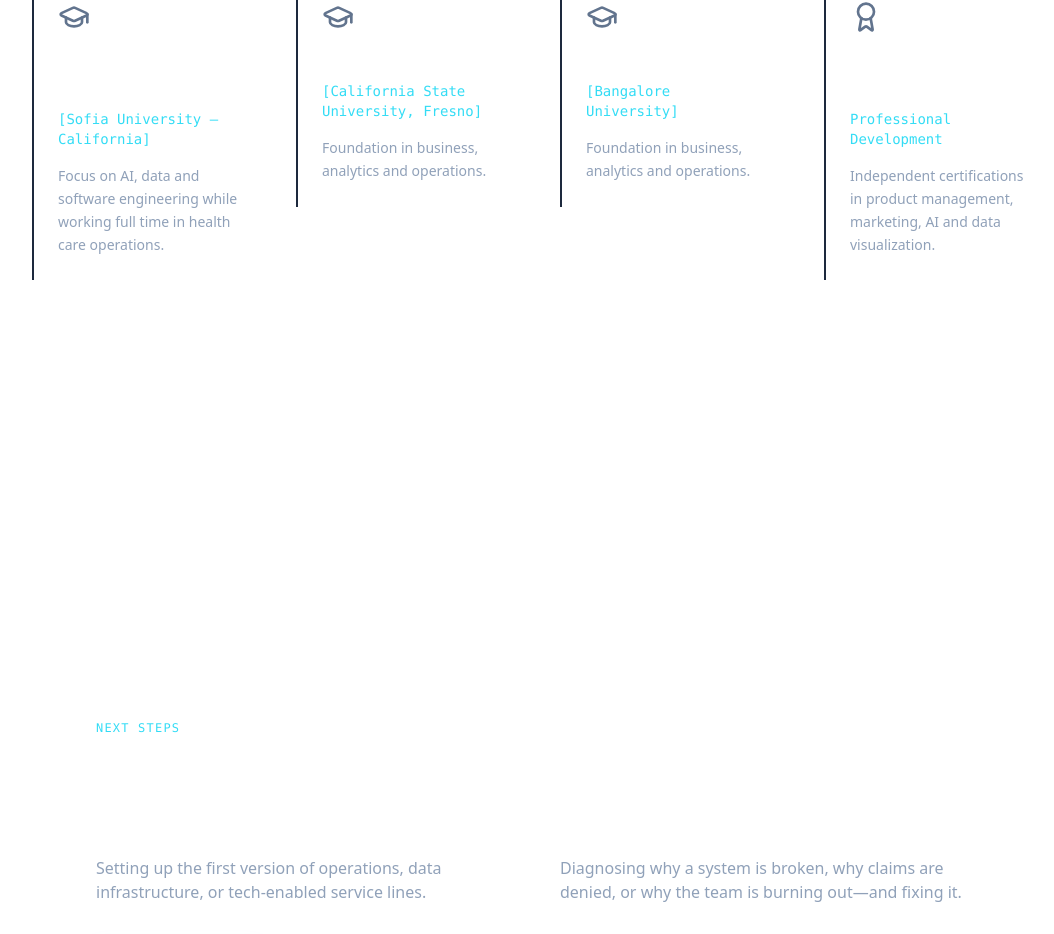
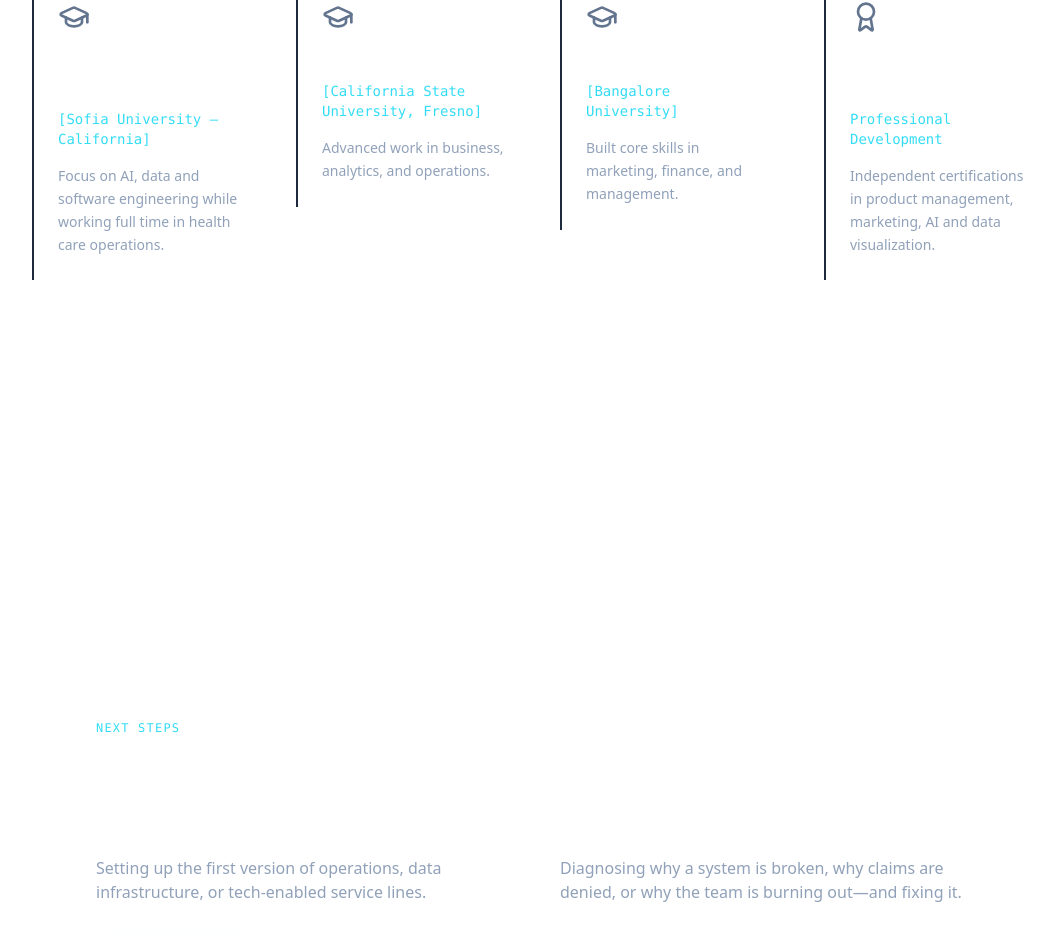
Before and after one commit to sharathkul/portfolio, a Next.js app: page / in a window 1280 px wide. Shown: the part 4946-5880 px from the top of the page, without its empty margins (96-1150 px from the left). Built offline with nearby package versions, Linux system fonts and the light colour scheme.

Commit message:
chore: Refine educational experience descriptions for clarity and accuracy.

```diff
--- a/app/page.tsx
+++ b/app/page.tsx
@@ -461,13 +461,13 @@
     {
         title: "Master’s degree",
         subtitle: "[California State University, Fresno]",
-        body: "Foundation in business, analytics and operations.",
+        body: "Advanced work in business, analytics, and operations.",
         icon: GraduationCap
     },
     {
         title: "Bachelor’s degree",
         subtitle: "[Bangalore University]",
-        body: "Foundation in business, analytics and operations.",
+        body: "Built core skills in marketing, finance, and management.",
         icon: GraduationCap
     },
     {
```
